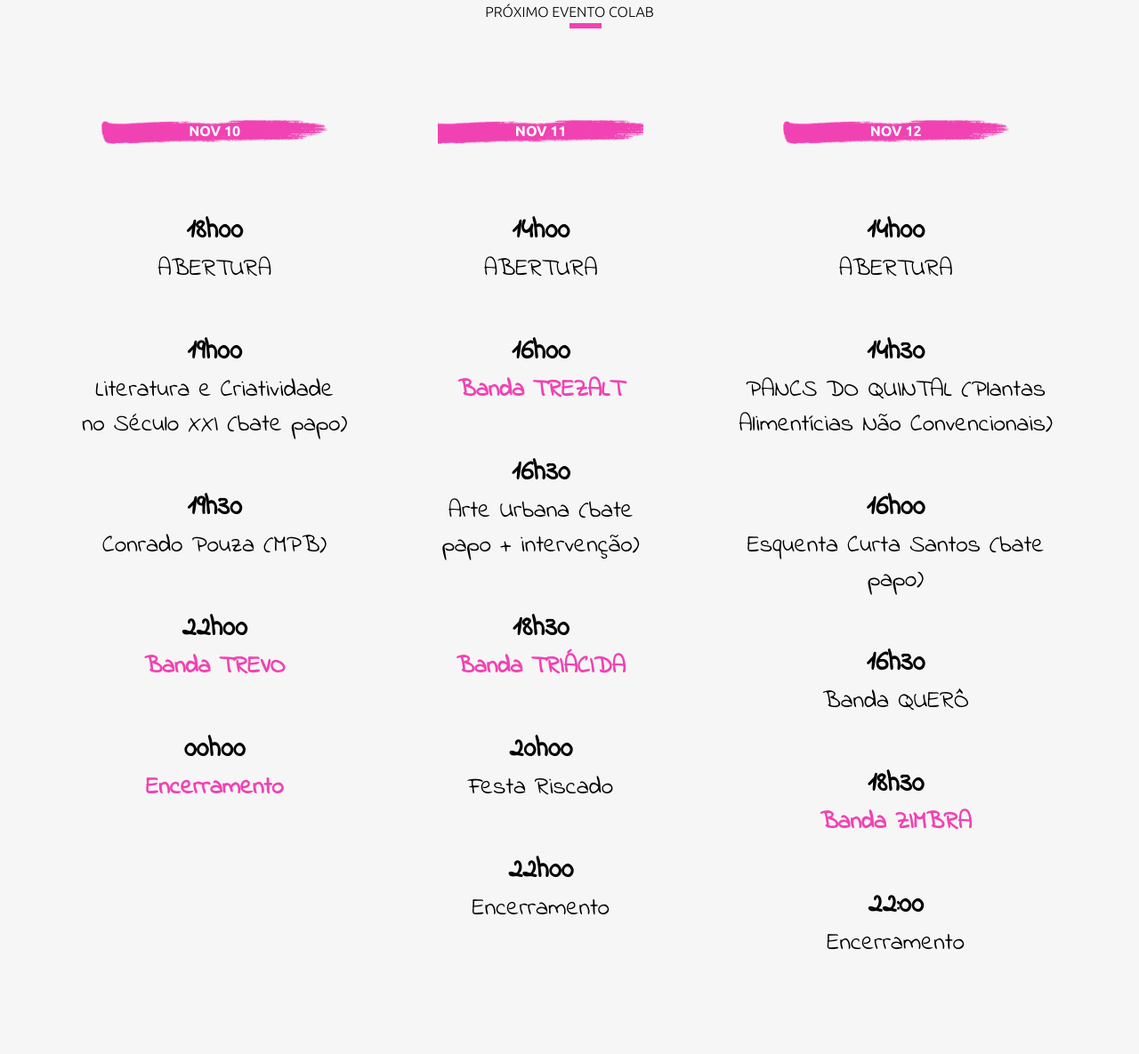
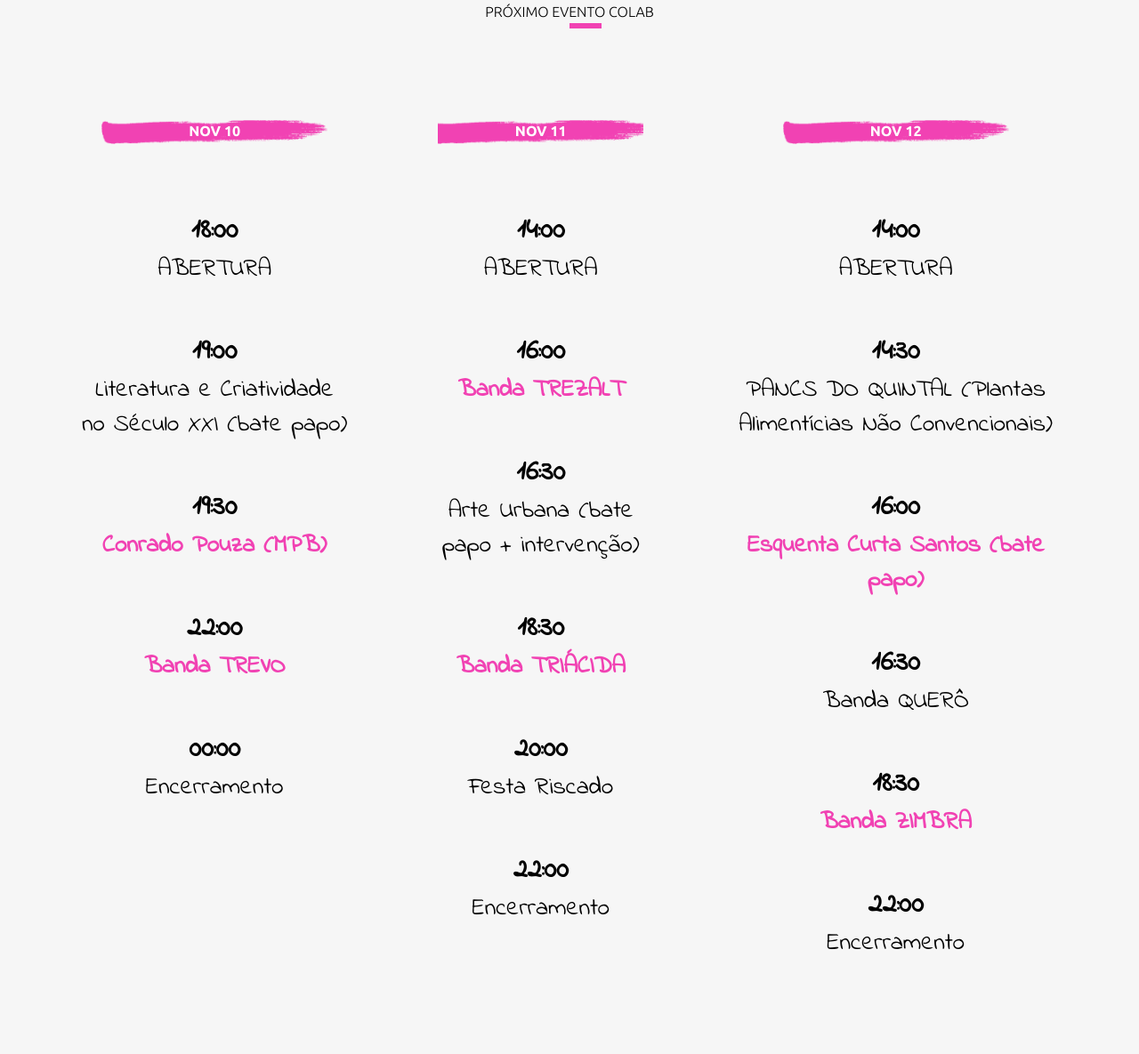
Before and after one commit to dotpegaso/encontrodecriadores, a PHP site: page /programacao in a window 1280 px wide. Shown: the part 371-1556 px from the top of the page at 89% size. Run offline with PHP 8.4, Linux system fonts and the light colour scheme; data that the repository does not hold is empty; some libraries are stand-ins or nearby versions.

Commit message:
teste programação

```diff
--- a/programacao/index.php
+++ b/programacao/index.php
@@ -23,33 +23,33 @@
             <p class="date">NOV 10</p>
 
             <div class="content">
-                <p class="hour">18h00</p>
+                <p class="hour">18:00</p>
                 <br>
                 <p class="who">ABERTURA</p>
             </div>
 
            <div class="content">
-                <p class="hour">19h00</p>
+                <p class="hour">19:00</p>
                 <br>
                 <p class="who">Literatura e Criatividade no Século XXI (bate papo)</p>
           </div>
 
            <div class="content">
-                <p class="hour">19h30</p>
+                <p class="hour">19:30</p>
                 <br>
-                <p class="who">Conrado Pouza (MPB)</p>
+                <p class="who pink">Conrado Pouza (MPB)</p>
            </div>
 
            <div class="content">
-                <p class="hour">22h00</p>
+                <p class="hour">22:00</p>
                 <br>
                 <p class="who pink">Banda TREVO</p>
            </div>
 
            <div class="content">
-                <p class="hour">00h00</p>
+                <p class="hour">00:00</p>
                 <br>
-                <p class="who pink">Encerramento</p>
+                <p class="who">Encerramento</p>
            </div>
         </div>
 
@@ -57,37 +57,37 @@
             <p class="date">NOV 11</p>
 
             <div class="content">
-                <p class="hour">14h00</p>
+                <p class="hour">14:00</p>
                 <br>
                 <p class="who">ABERTURA</p>
             </div>
 
            <div class="content">
-                <p class="hour">16h00</p>
+                <p class="hour">16:00</p>
                 <br>
                 <p class="who pink">Banda TREZALT</p>
           </div>
 
            <div class="content">
-                <p class="hour">16h30</p>
+                <p class="hour">16:30</p>
                 <br>
                 <p class="who">Arte Urbana (bate papo + intervenção)</p>
            </div>
 
            <div class="content">
-                <p class="hour">18h30</p>
+                <p class="hour">18:30</p>
                 <br>
                 <p class="who pink">Banda TRIÁCIDA</p>
            </div>
 
            <div class="content">
-                <p class="hour">20h00</p>
+                <p class="hour">20:00</p>
                 <br>
                 <p class="who">Festa Riscado</p>
            </div>
 
            <div class="content">
-                <p class="hour">22h00</p>
+                <p class="hour">22:00</p>
                 <br>
                 <p class="who">Encerramento</p>
            </div>
@@ -97,31 +97,31 @@
             <p class="date">NOV 12</p>
 
             <div class="content">
-                <p class="hour">14h00</p>
+                <p class="hour">14:00</p>
                 <br>
                 <p class="who">ABERTURA</p>
             </div>
 
            <div class="content">
-                <p class="hour">14h30</p>
+                <p class="hour">14:30</p>
                 <br>
                 <p class="who">PANCS DO QUINTAL (Plantas Alimentícias Não Convencionais)</p>
           </div>
 
            <div class="content">
-                <p class="hour">16h00</p>
+                <p class="hour">16:00</p>
                 <br>
-                <p class="who">Esquenta Curta Santos (bate papo)</p>
+                <p class="who pink">Esquenta Curta Santos (bate papo)</p>
            </div>
 
            <div class="content">
-                <p class="hour">16h30</p>
+                <p class="hour">16:30</p>
                 <br>
                 <p class="who">Banda QUERÔ</p>
            </div>
 
            <div class="content">
-                <p class="hour">18h30</p>
+                <p class="hour">18:30</p>
                 <br>
                 <p class="who pink">Banda ZIMBRA</p>
            </div>
```
